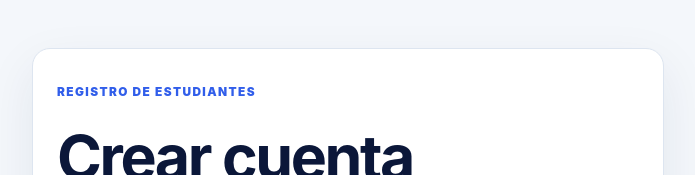
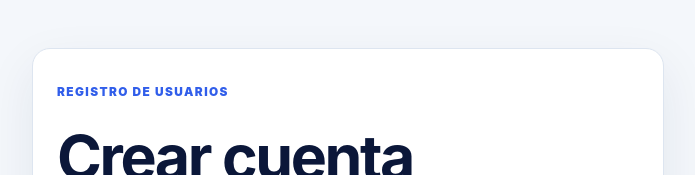
Before and after one commit to ah8345443-netizen/centro-artes-ciencias-cultura, a Next.js app in the folder exani-app/: page /registro in a window 1280 px wide. Shown: the top 175 px of the page, without its empty margins (292-987 px from the left). Built offline with nearby package versions, Linux system fonts and the light colour scheme.

Commit message:
Rebrand registration and canonical redirect

```diff
--- a/exani-app/app/registro/page.tsx
+++ b/exani-app/app/registro/page.tsx
@@ -23,7 +23,7 @@ export default function RegistroPage() {
       password,
       options: {
         data: { full_name: fullName },
-        emailRedirectTo: "https://plataforma-exani-colima.vercel.app/login",
+        emailRedirectTo: "https://simulador-evaluacion-academica.vercel.app/login",
       },
     });
 
@@ -45,7 +45,7 @@ export default function RegistroPage() {
   return (
     <main className="shell narrow">
       <form className="panel" onSubmit={handleSubmit}>
-        <p className="eyebrow">Registro de estudiantes</p>
+        <p className="eyebrow">Registro de usuarios</p>
         <h1>Crear cuenta</h1>
         <p>Tu cuenta se crea bloqueada. Un administrador debe activarla antes de que puedas acceder a los reactivos.</p>
 
```
